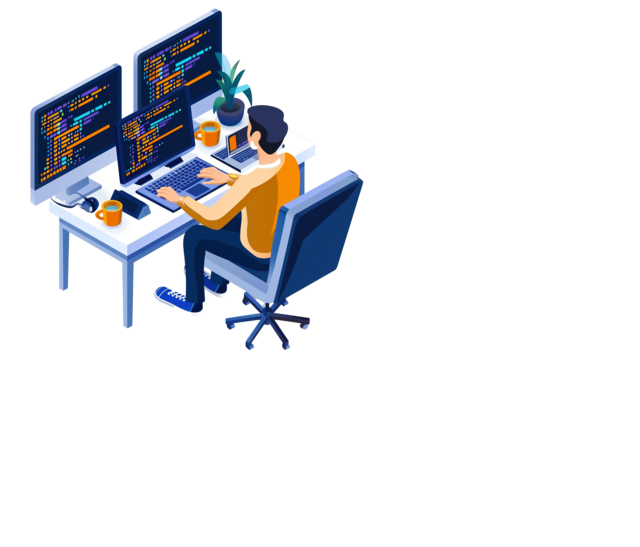
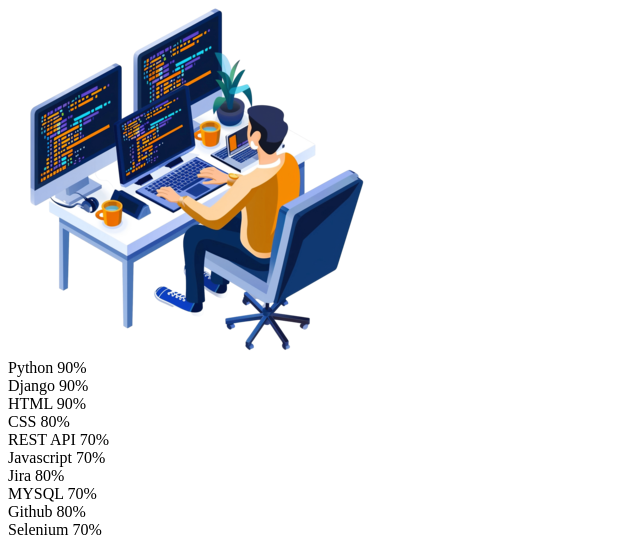
Before and after one commit to ruchitsoni3235/PortfolioRuchitSoni, a Django app: template portfolio/PortfolioApplication/templates/home.html in a window 1280 px wide. Shown: the part 2838-3385 px from the top of the page, without its empty margins (0-640 px from the left). Before the commit the page ends 3188 px from the top, so only its background shows below. Run offline with Django 5.2, Linux system fonts and the light colour scheme; the template is opened without the code that fills it, so the values that code supplies are empty.

Commit message:
update skills section in Home.html

```diff
--- a/portfolio/PortfolioApplication/templates/home.html
+++ b/portfolio/PortfolioApplication/templates/home.html
@@ -62,6 +62,41 @@
       <img src="{% static 'images/pro.png' %}" alt="pro image">
     </div>
     </div>
+    <div class="skills-right flex items-center">
+        <div class="skills-container">
+            <div class="python bar p-relative"><span class="bar-content left t-white">Python</span>
+                <span  class="bar content right-skills t-white">90%</span>
+            </div>
+             <div class="django bar p-relative"><span class="bar-content left t-white">Django</span>
+                <span  class="bar content right-skills t-white">90%</span>
+            </div>
+            <div class="html bar p-relative"><span class="bar-content left t-white">HTML</span>
+                <span  class="bar content right-skills t-white">90%</span>
+            </div>
+            <div class="css bar p-relative"><span class="bar-content left t-white">CSS</span>
+                <span  class="bar content right-skills t-white">80%</span>
+            </div>
+            <div class="restapi bar p-relative"><span class="bar-content left t-white">REST API</span>
+                <span  class="bar content right-skills t-white">70%</span>
+            </div>
+             <div class="javascript bar p-relative"><span class="bar-content left t-white">Javascript</span>
+                <span  class="bar content right-skills t-white">70%</span>
+            </div>
+              <div class="jira bar p-relative"><span class="bar-content left t-white">Jira</span>
+                <span  class="bar content right-skills t-white">80%</span>
+            </div>
+              <div class="mysql bar p-relative"><span class="bar-content left t-white">MYSQL</span>
+                <span  class="bar content right-skills t-white">70%</span>
+            </div>
+                <div class="github bar p-relative"><span class="bar-content left t-white">Github</span>
+                <span  class="bar content right-skills t-white">80%</span>
+            </div>
+                <div class="selenium bar p-relative"><span class="bar-content left t-white">Selenium</span>
+                <span  class="bar content right-skills t-white">70%</span>
+            </div>
+        </div>
+
+    </div>
 </section>
 </body>
 </html>
```
Also changed, not shown: 1 other file.
